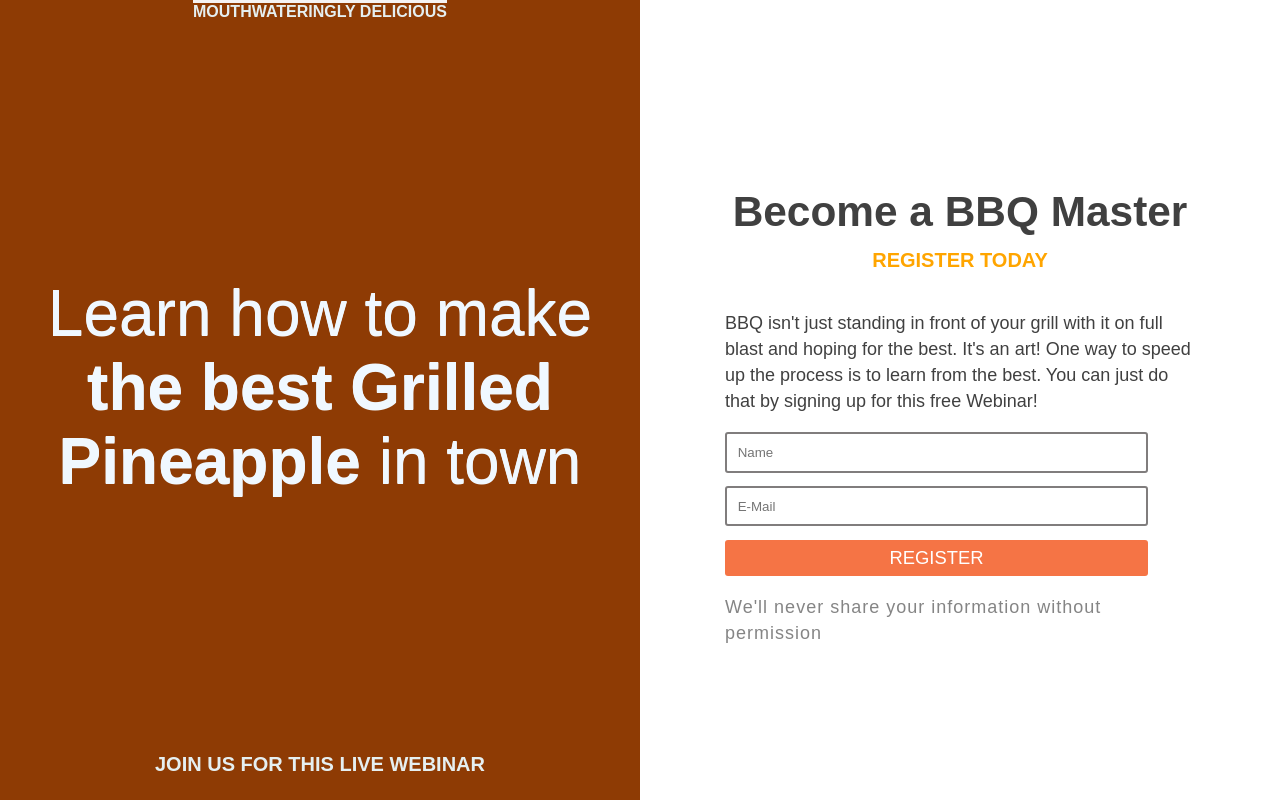
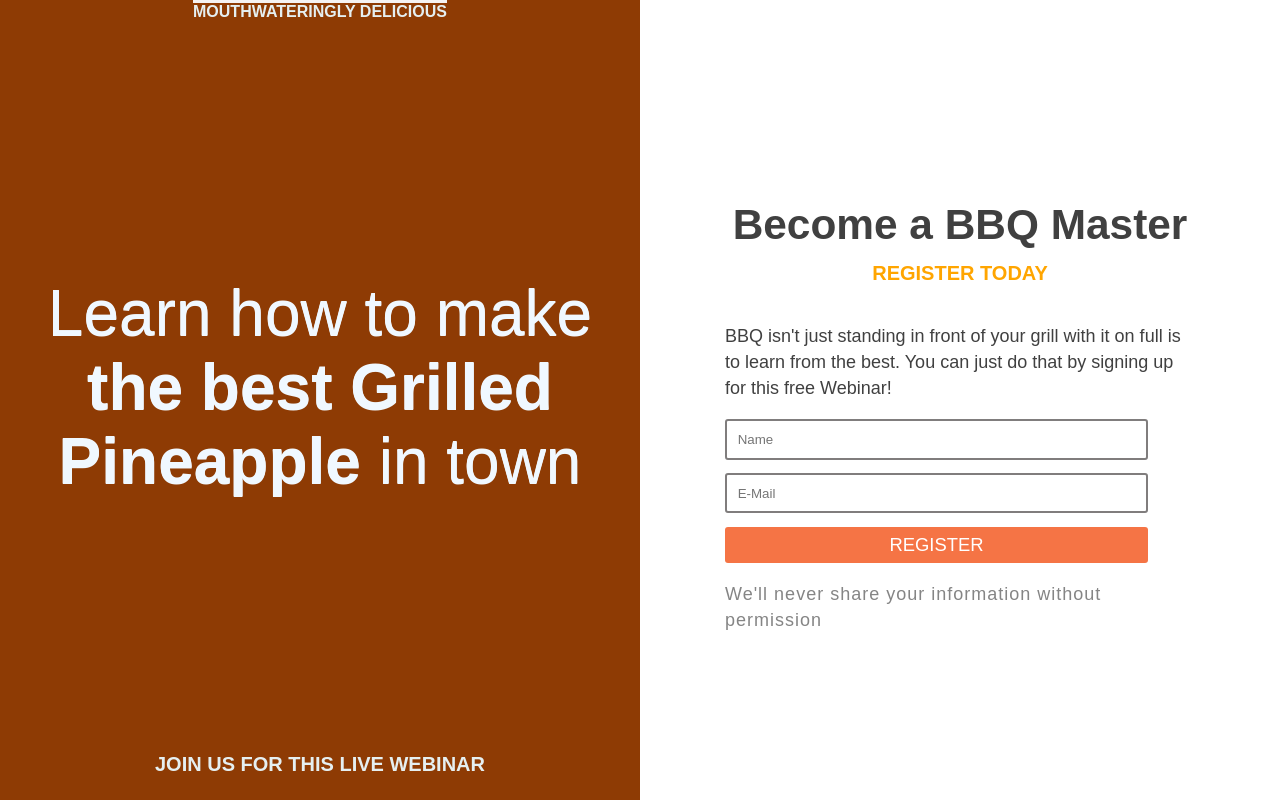
Before and after one commit to Piyushtiwari919/BBQ-Splash-Page, a plain HTML site: page index.html in a window 1280 px wide. Drawn offline with Linux system fonts and the light colour scheme.

Commit message:
Update index.html

```diff
--- a/index.html
+++ b/index.html
@@ -16,7 +16,7 @@
         <h2>Become a BBQ Master</h2>
         <span class="subheading">Register Today</span>
         <p>BBQ isn't just standing in front of your grill with it on full
-        blast and hoping for the best. It's an art! One way to speed up the process
+<!--         blast and hoping for the best. It's an art! One way to speed up the process -->
         is to learn from the best. You can just do that by signing up for this free Webinar! </p>
         <form>
             <input type="text" placeholder="Name" aria-label="name" required>
```
